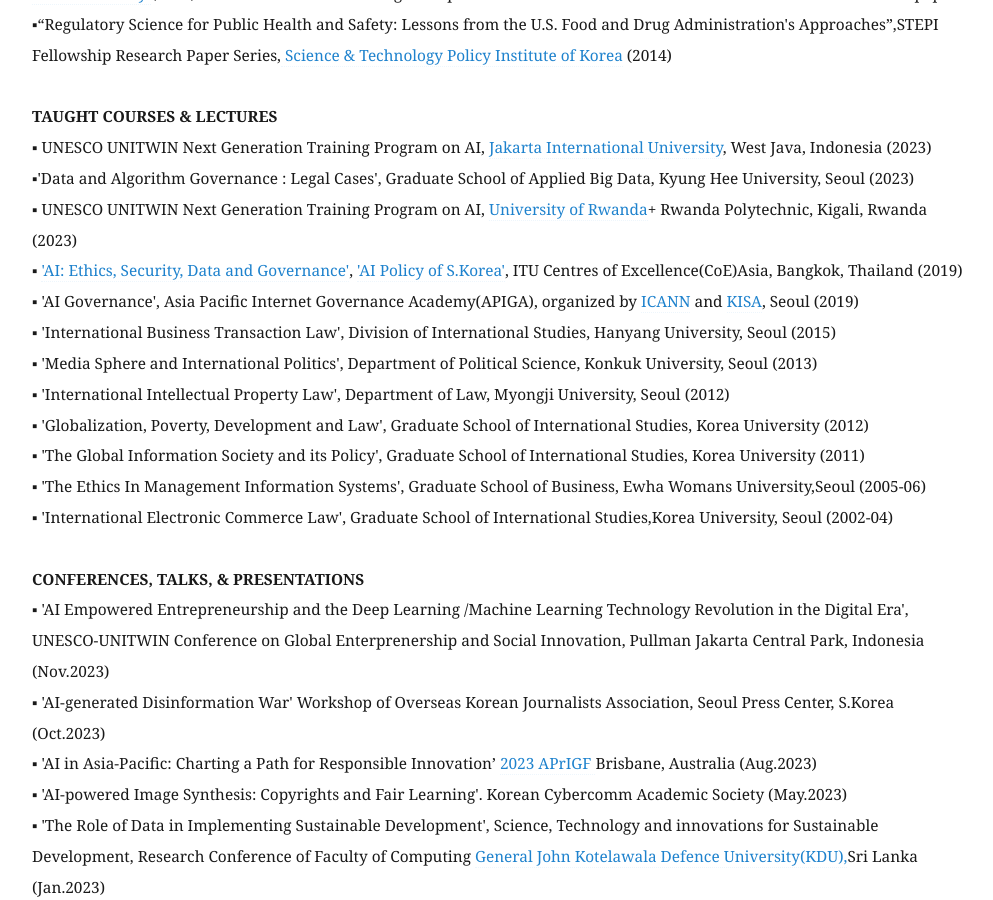
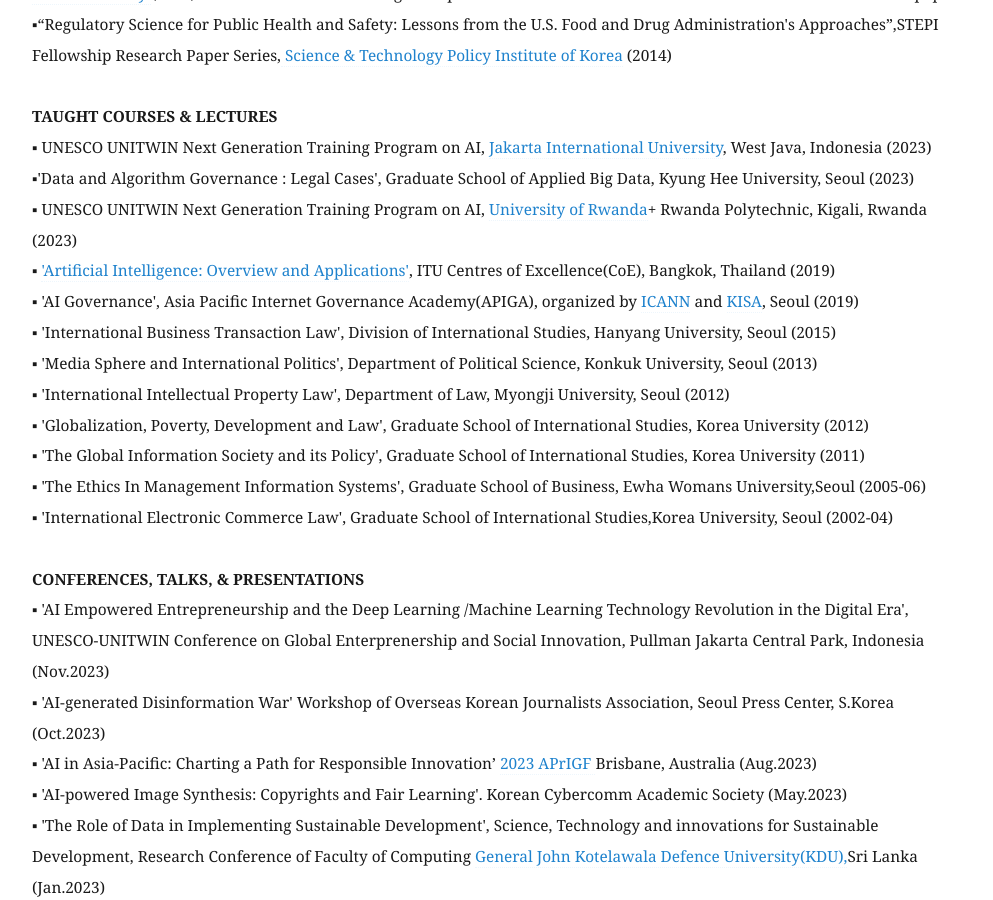
Before and after one commit to eunchangchoi/eunchangchoi.github.io, a Jekyll site: the page built from index.md, in a window 1280 px wide and 900 px high, scrolled down 4399 px. Shown: the whole window, without its empty margins (68-1061 px from the left). Built offline with Jekyll 4.4.1, drawn with Linux system fonts in a browser that asks for light colours; some of the changed text lies outside the part shown.

Commit message:
Update index.md

```diff
--- a/index.md
+++ b/index.md
@@ -87,7 +87,7 @@
 ▪ UNESCO UNITWIN Next Generation Training Program on AI, <a href="https://jiu.ac/"> Jakarta International University</a>, West Java, Indonesia (2023)  <br>
 ▪'Data and Algorithm Governance : Legal Cases', Graduate School of Applied Big Data, Kyung Hee University, Seoul (2023) <br>
 ▪ UNESCO UNITWIN Next Generation Training Program on AI, <a href="https://ur.ac.rw/"> University of Rwanda</a>+ Rwanda Polytechnic, Kigali, Rwanda (2023) <br>
-▪ <a href="https://www.itu.int/en/ITU-D/Regional-Presence/AsiaPacific/SiteAssets/Pages/Events/2019/Artificial-Intelligence-Overview-and-Applications/%5bITU%20CoE%5d%20AI%20Ethics%2c%20Security%2c%20Personal%20Data_Choi%20Sept%2017%202019.pdf">'AI: Ethics, Security, Data and Governance'</a>, <a href="https://www.itu.int/en/ITU-D/Regional-Presence/AsiaPacific/SiteAssets/Pages/Events/2019/Artificial-Intelligence-Overview-and-Applications/[ITU%20CoE]%20AI%20Promotion%20Policy%20Sept%2018%20%202019.pdf"> 'AI Policy of S.Korea'</a>, ITU Centres of Excellence(CoE)Asia, Bangkok, Thailand (2019) <br>
+▪ <a href="https://www.itu.int/en/ITU-D/Regional-Presence/AsiaPacific/Pages/Events/2019/Artificial-Intelligence-Overview-and-Applications.aspx"> 'Artificial Intelligence: Overview and Applications'</a>, ITU Centres of Excellence(CoE), Bangkok, Thailand (2019) <br>
 ▪ 'AI Governance', Asia Pacific Internet Governance Academy(APIGA), organized by <a href="https://www.icann.org/">ICANN</a> and <a href="https://www.kisa.or.kr/EN"> KISA</a>, Seoul (2019)  <br>
 ▪ 'International Business Transaction Law', Division of International Studies, Hanyang University, Seoul (2015) <br>
 ▪ 'Media Sphere and International Politics', Department of Political Science, Konkuk University, Seoul (2013) <br>
```
Also changed, not shown: other parts of index.md (+2 -3 lines).
